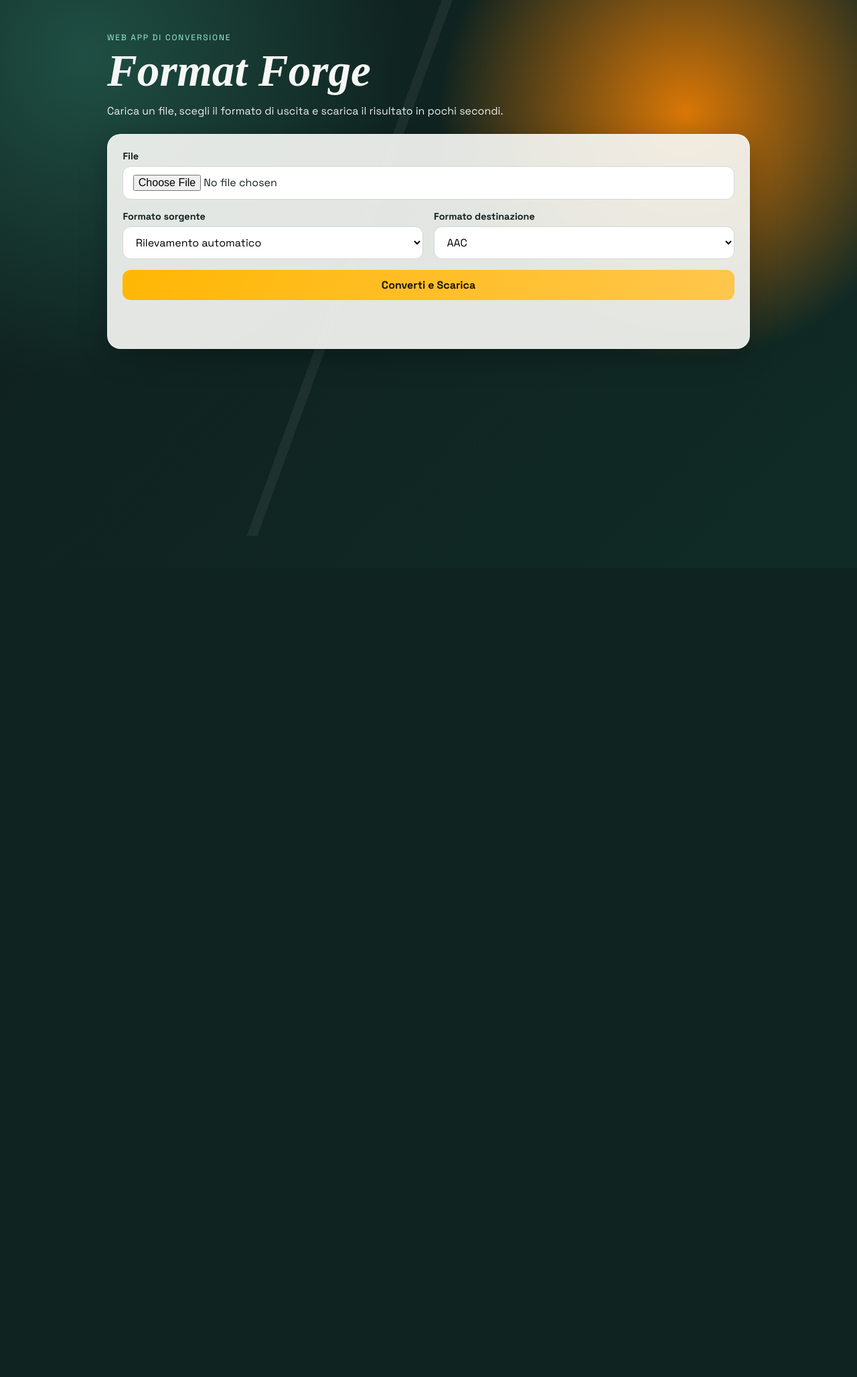
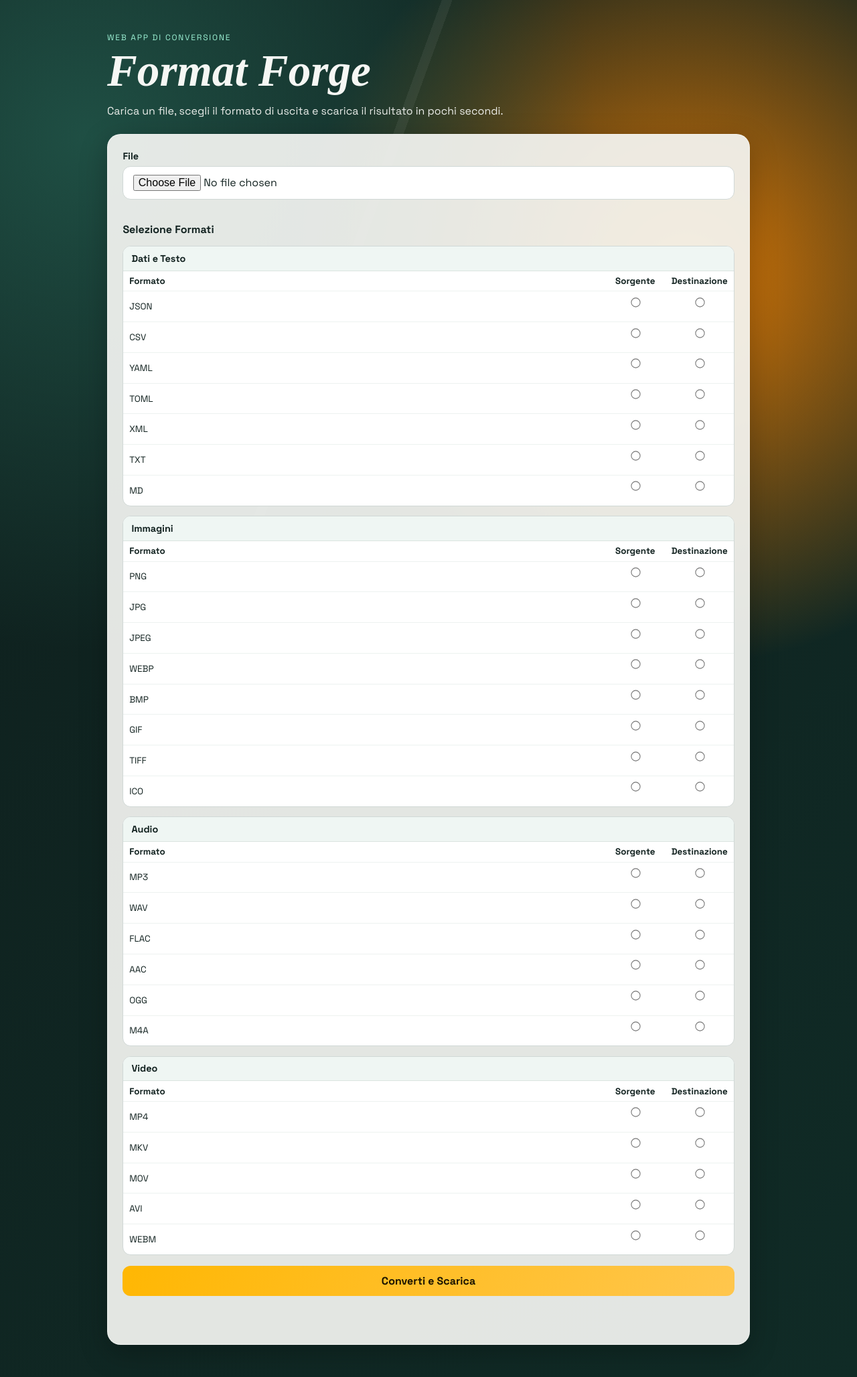
Before and after one commit to Gianni0177/Local-format-converter, a Flask app: page / in a window 1280 px wide. Shown: the whole page at 67% size. Before the commit the page ends 800 px from the top, so only its background shows below. Run offline with Flask 3, Linux system fonts and the light colour scheme; some libraries are stand-ins or nearby versions; some web fonts are replaced.

Commit message:
feat: add categorized format table and locate converted file in desktop app

```diff
--- a/static/app.js
+++ b/static/app.js
@@ -1,6 +1,14 @@
 const form = document.getElementById("convert-form");
 const statusEl = document.getElementById("status");
 const submitBtn = document.getElementById("submit-btn");
+const fileInput = document.getElementById("file-input");
+const sourceFormatInput = document.getElementById("source-format");
+const targetFormatInput = document.getElementById("target-format");
+const sourcePickers = Array.from(document.querySelectorAll('input[name="source-pick"]'));
+const targetPickers = Array.from(document.querySelectorAll('input[name="target-pick"]'));
+const afterDownloadBox = document.getElementById("after-download");
+const locateBtn = document.getElementById("locate-btn");
+const downloadNote = document.getElementById("download-note");
 const consoleDrawer = document.getElementById("console-drawer");
 const consoleOutput = document.getElementById("console-output");
 const consoleResizer = document.getElementById("console-resizer");
@@ -10,6 +18,7 @@ const isDesktopMode = document.body.dataset.desktop === "1";
 let logCursor = 0;
 let consoleOpen = false;
 let drawerHeight = 220;
+let lastSavedPath = "";
 
 function addConsoleLine(level, message, timestamp = null) {
   if (!isDesktopMode || !consoleOutput) return;
@@ -109,6 +118,120 @@ function setStatus(message, kind = "") {
   }
 }
 
+function setDownloadNote(message) {
+  if (!downloadNote) return;
+  downloadNote.textContent = message;
+}
+
+function resetAfterDownload() {
+  lastSavedPath = "";
+  if (!afterDownloadBox || !locateBtn) return;
+  afterDownloadBox.classList.add("hidden");
+  locateBtn.disabled = true;
+  setDownloadNote("");
+}
+
+function showAfterDownload(canLocate, note) {
+  if (!afterDownloadBox || !locateBtn) return;
+  afterDownloadBox.classList.remove("hidden");
+  locateBtn.disabled = !canLocate;
+  setDownloadNote(note);
+}
+
+function selectRadioByValue(radios, value) {
+  const normalized = String(value || "").toLowerCase();
+  let found = false;
+  for (const radio of radios) {
+    const match = radio.value.toLowerCase() === normalized;
+    radio.checked = match;
+    if (match) found = true;
+  }
+  return found;
+}
+
+function updateHiddenFormats() {
+  const sourceSelected = sourcePickers.find((radio) => radio.checked);
+  const targetSelected = targetPickers.find((radio) => radio.checked);
+  sourceFormatInput.value = sourceSelected ? sourceSelected.value : "auto";
+  targetFormatInput.value = targetSelected ? targetSelected.value : "";
+}
+
+function detectExtFromFilename(name) {
+  const parts = String(name || "").toLowerCase().split(".");
+  if (parts.length < 2) return "";
+  return parts.pop();
+}
+
+async function blobToBase64(blob) {
+  const buffer = await blob.arrayBuffer();
+  const bytes = new Uint8Array(buffer);
+  let binary = "";
+  const chunkSize = 0x8000;
+  for (let i = 0; i < bytes.length; i += chunkSize) {
+    const chunk = bytes.subarray(i, i + chunkSize);
+    binary += String.fromCharCode(...chunk);
+  }
+  return btoa(binary);
+}
+
+function readDownloadNameFromHeaders(response) {
+  const disposition = response.headers.get("content-disposition") || "";
+  const match = disposition.match(/filename="?([^";]+)"?/i);
+  return match ? match[1] : "converted_file";
+}
+
+async function saveViaDesktopBridge(blob, filename) {
+  if (!window.pywebview || !window.pywebview.api || !window.pywebview.api.save_converted_file) {
+    return "";
+  }
+  const payload = await blobToBase64(blob);
+  const path = await window.pywebview.api.save_converted_file(payload, filename);
+  return String(path || "");
+}
+
+function saveViaBrowserDownload(blob, filename) {
+  const url = URL.createObjectURL(blob);
+  const link = document.createElement("a");
+  link.href = url;
+  link.download = filename;
+  document.body.appendChild(link);
+  link.click();
+  link.remove();
+  URL.revokeObjectURL(url);
+}
+
+for (const picker of sourcePickers) {
+  picker.addEventListener("change", updateHiddenFormats);
+}
+for (const picker of targetPickers) {
+  picker.addEventListener("change", updateHiddenFormats);
+}
+
+fileInput.addEventListener("change", () => {
+  const file = fileInput.files[0];
+  if (!file) return;
+  const ext = detectExtFromFilename(file.name);
+  if (!ext) return;
+  if (selectRadioByValue(sourcePickers, ext)) {
+    updateHiddenFormats();
+  }
+});
+
+locateBtn?.addEventListener("click", async () => {
+  if (!lastSavedPath) return;
+  if (!window.pywebview || !window.pywebview.api || !window.pywebview.api.locate_file) {
+    setStatus("Funzione Locate non disponibile in modalita browser.", "error");
+    return;
+  }
+  const ok = await window.pywebview.api.locate_file(lastSavedPath);
+  if (!ok) {
+    setStatus("Impossibile aprire la cartella del file.", "error");
+  }
+});
+
+updateHiddenFormats();
+resetAfterDownload();
+
 form.addEventListener("submit", async (event) => {
   event.preventDefault();
 
@@ -120,7 +243,13 @@ form.addEventListener("submit", async (event) => {
     return;
   }
 
+  if (!targetFormatInput.value) {
+    setStatus("Seleziona il formato destinazione nella tabella.", "error");
+    return;
+  }
+
   submitBtn.disabled = true;
+  resetAfterDownload();
   setStatus("Conversione in corso...", "");
 
   try {
@@ -141,20 +270,23 @@ form.addEventListener("submit", async (event) => {
     }
 
     const blob = await response.blob();
-    const disposition = response.headers.get("content-disposition") || "";
-    const match = disposition.match(/filename="?([^\";]+)"?/i);
-    const filename = match ? match[1] : "converted_file";
+    const filename = readDownloadNameFromHeaders(response);
+    const runningInDesktopBridge = Boolean(
+      isDesktopMode && window.pywebview && window.pywebview.api && window.pywebview.api.save_converted_file,
+    );
 
-    const url = URL.createObjectURL(blob);
-    const link = document.createElement("a");
-    link.href = url;
-    link.download = filename;
-    document.body.appendChild(link);
-    link.click();
-    link.remove();
-    URL.revokeObjectURL(url);
-
-    setStatus("Conversione completata. Download avviato.", "ok");
+    if (runningInDesktopBridge) {
+      lastSavedPath = await saveViaDesktopBridge(blob, filename);
+      setStatus("Conversione completata. File salvato in Downloads/FormatForge.", "ok");
+      showAfterDownload(Boolean(lastSavedPath), lastSavedPath || "File salvato.");
+    } else {
+      saveViaBrowserDownload(blob, filename);
+      setStatus("Conversione completata. Download avviato.", "ok");
+      showAfterDownload(
+        false,
+        "Nel browser i file vengono salvati nella cartella download configurata (o scelta manualmente).",
+      );
+    }
   } catch (error) {
     setStatus(error.message || "Errore inatteso", "error");
   } finally {
--- a/static/styles.css
+++ b/static/styles.css
@@ -75,6 +75,63 @@ h1 {
   animation: slide-up 650ms ease-out;
 }
 
+.format-groups {
+  margin: 1.1rem 0 1rem;
+  display: grid;
+  gap: 0.9rem;
+}
+
+.format-title {
+  margin: 0;
+  font-size: 1rem;
+}
+
+.format-category {
+  border: 1px solid #d0d8d6;
+  border-radius: 12px;
+  overflow: hidden;
+  background: #fff;
+}
+
+.format-category h3 {
+  margin: 0;
+  padding: 0.55rem 0.75rem;
+  font-size: 0.9rem;
+  background: #eff6f3;
+  border-bottom: 1px solid #dbe4e0;
+}
+
+.format-table {
+  width: 100%;
+  border-collapse: collapse;
+  font-size: 0.84rem;
+}
+
+.format-table th,
+.format-table td {
+  border-bottom: 1px solid #edf2f0;
+  padding: 0.4rem 0.55rem;
+  text-align: left;
+}
+
+.format-table th:nth-child(2),
+.format-table th:nth-child(3),
+.format-table td:nth-child(2),
+.format-table td:nth-child(3) {
+  text-align: center;
+  width: 90px;
+}
+
+.format-table tr:last-child td {
+  border-bottom: none;
+}
+
+.format-table input[type="radio"] {
+  width: auto;
+  transform: scale(1.1);
+  accent-color: #1f8d73;
+}
+
 label {
   display: block;
   font-size: 0.9rem;
--- a/templates/index.html
+++ b/templates/index.html
@@ -27,25 +27,90 @@
         <form id="convert-form">
           <label for="file-input">File</label>
           <input id="file-input" name="file" type="file" required />
+          <input id="source-format" name="source_format" type="hidden" value="auto" />
+          <input id="target-format" name="target_format" type="hidden" value="" />
 
-          <div class="grid">
-            <div>
-              <label for="source-format">Formato sorgente</label>
-              <select id="source-format" name="source_format">
-                <option value="auto">Rilevamento automatico</option>
-                {% for fmt in formats %}
-                <option value="{{ fmt }}">{{ fmt|upper }}</option>
-                {% endfor %}
-              </select>
+          <div class="format-groups">
+            <h2 class="format-title">Selezione Formati</h2>
+
+            <div class="format-category">
+              <h3>Dati e Testo</h3>
+              <table class="format-table">
+                <thead>
+                  <tr><th>Formato</th><th>Sorgente</th><th>Destinazione</th></tr>
+                </thead>
+                <tbody>
+                  {% for fmt in ["json", "csv", "yaml", "toml", "xml", "txt", "md"] %}
+                  {% if fmt in formats %}
+                  <tr>
+                    <td>{{ fmt|upper }}</td>
+                    <td><input type="radio" name="source-pick" value="{{ fmt }}" /></td>
+                    <td><input type="radio" name="target-pick" value="{{ fmt }}" /></td>
+                  </tr>
+                  {% endif %}
+                  {% endfor %}
+                </tbody>
+              </table>
             </div>
 
-            <div>
-              <label for="target-format">Formato destinazione</label>
-              <select id="target-format" name="target_format" required>
-                {% for fmt in formats %}
-                <option value="{{ fmt }}">{{ fmt|upper }}</option>
-                {% endfor %}
-              </select>
+            <div class="format-category">
+              <h3>Immagini</h3>
+              <table class="format-table">
+                <thead>
+                  <tr><th>Formato</th><th>Sorgente</th><th>Destinazione</th></tr>
+                </thead>
+                <tbody>
+                  {% for fmt in ["png", "jpg", "jpeg", "webp", "bmp", "gif", "tiff", "ico"] %}
+                  {% if fmt in formats %}
+                  <tr>
+                    <td>{{ fmt|upper }}</td>
+                    <td><input type="radio" name="source-pick" value="{{ fmt }}" /></td>
+                    <td><input type="radio" name="target-pick" value="{{ fmt }}" /></td>
+                  </tr>
+                  {% endif %}
+                  {% endfor %}
+                </tbody>
+              </table>
+            </div>
+
+            <div class="format-category">
+              <h3>Audio</h3>
+              <table class="format-table">
+                <thead>
+                  <tr><th>Formato</th><th>Sorgente</th><th>Destinazione</th></tr>
+                </thead>
+                <tbody>
+                  {% for fmt in ["mp3", "wav", "flac", "aac", "ogg", "m4a"] %}
+                  {% if fmt in formats %}
+                  <tr>
+                    <td>{{ fmt|upper }}</td>
+                    <td><input type="radio" name="source-pick" value="{{ fmt }}" /></td>
+                    <td><input type="radio" name="target-pick" value="{{ fmt }}" /></td>
+                  </tr>
+                  {% endif %}
+                  {% endfor %}
+                </tbody>
+              </table>
+            </div>
+
+            <div class="format-category">
+              <h3>Video</h3>
+              <table class="format-table">
+                <thead>
+                  <tr><th>Formato</th><th>Sorgente</th><th>Destinazione</th></tr>
+                </thead>
+                <tbody>
+                  {% for fmt in ["mp4", "mkv", "mov", "avi", "webm"] %}
+                  {% if fmt in formats %}
+                  <tr>
+                    <td>{{ fmt|upper }}</td>
+                    <td><input type="radio" name="source-pick" value="{{ fmt }}" /></td>
+                    <td><input type="radio" name="target-pick" value="{{ fmt }}" /></td>
+                  </tr>
+                  {% endif %}
+                  {% endfor %}
+                </tbody>
+              </table>
             </div>
           </div>
 
@@ -53,6 +118,10 @@
         </form>
 
         <p id="status" class="status" aria-live="polite"></p>
+        <div id="after-download" class="after-download hidden">
+          <button id="locate-btn" type="button">Locate file?</button>
+          <p id="download-note" class="download-note"></p>
+        </div>
       </section>
     </main>
 
```
Also changed, not shown: other parts of static/styles.css (+34 -0 lines), desktop_app.py (+50 -1 lines), README.md.
